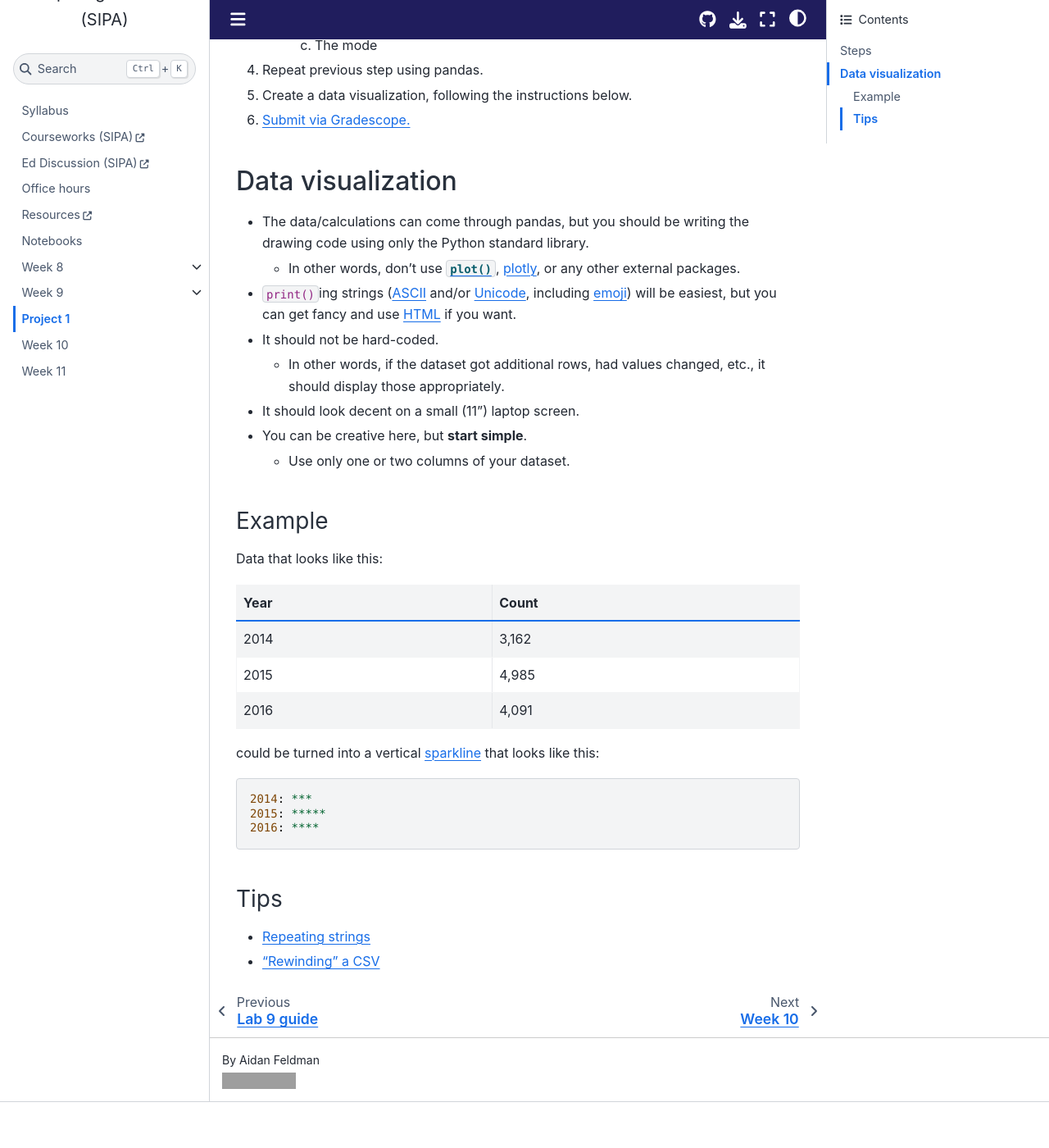
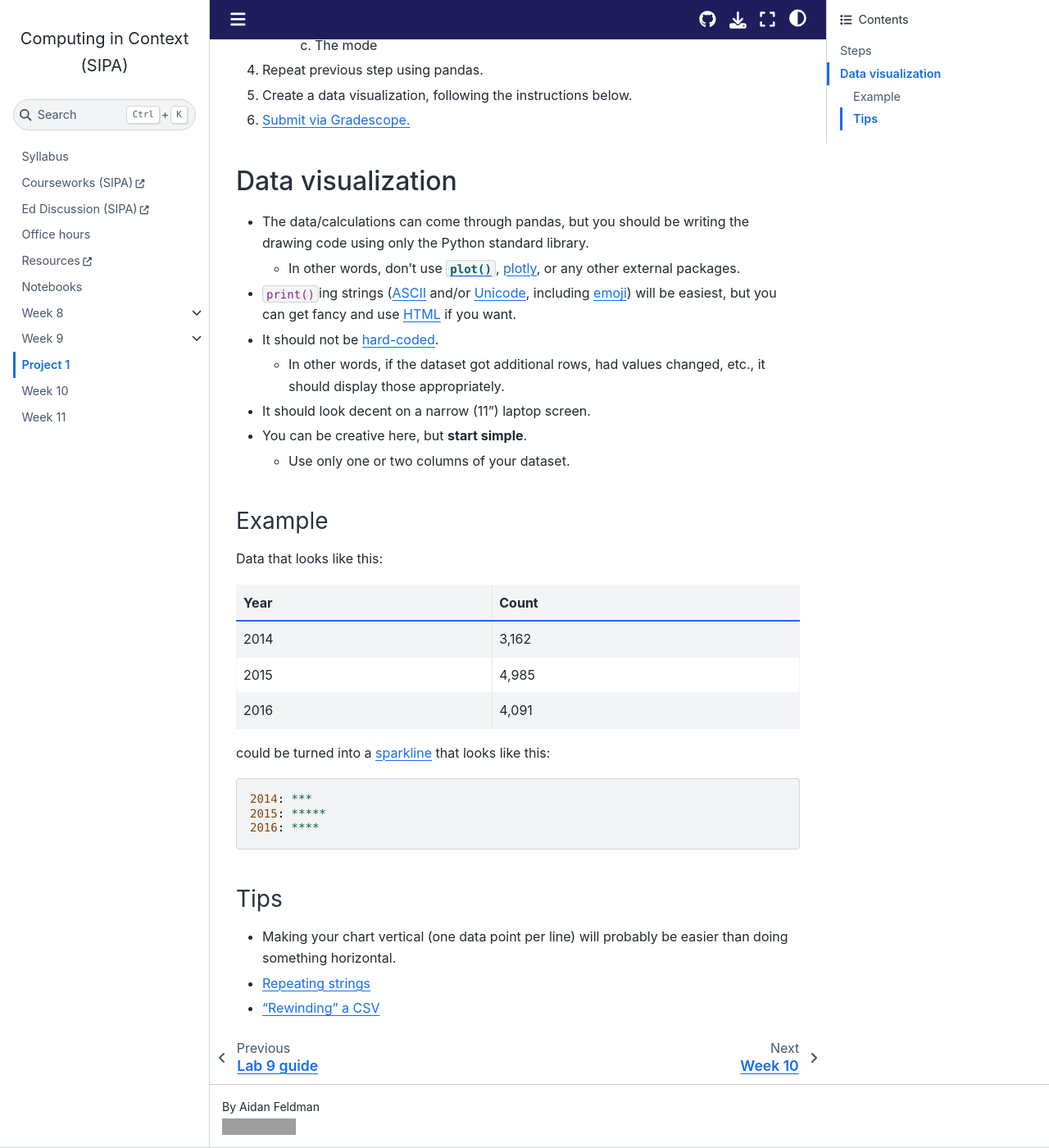
Before and after one commit to afeld/computing-in-context, a Jupyter Book: the page built from project_1.md, in a window 1280 px wide and 1400 px high, scrolled down 880 px. Shown: the whole window at 82% size. Built offline with Jupyter Book 1.0.4 settings and Sphinx 7.4.7 and the Sphinx Book theme 1.1.4, drawn with Linux system fonts in a browser that asks for light colours; before the commit the page ends 2224 px from its top, so only the background shows below that; grey boxes are pictures that could not be loaded.

Commit message:
recommend vertical data viz

```diff
--- a/project_1.md
+++ b/project_1.md
@@ -36,9 +36,9 @@
 - The data/calculations can come through pandas, but you should be writing the drawing code using only the Python standard library.
   - In other words, don't use [`plot()`](https://pandas.pydata.org/docs/reference/api/pandas.DataFrame.plot.html), [plotly](https://plotly.com/python/), or any other external packages.
 - `print()`ing strings ([ASCII](https://www.techtarget.com/whatis/definition/ASCII-American-Standard-Code-for-Information-Interchange) and/or [Unicode](https://en.wikipedia.org/wiki/List_of_Unicode_characters), including [emoji](https://getemoji.com/)) will be easiest, but you can get fancy and use [HTML](https://mkonicek.medium.com/simple-tip-how-to-use-html-in-jupyter-notebook-eef14e81dbc5) if you want.
-- It should not be hard-coded.
+- It should not be [hard-coded](https://en.wikipedia.org/wiki/Hard_coding).
   - In other words, if the dataset got additional rows, had values changed, etc., it should display those appropriately.
-- It should look decent on a small (11") laptop screen.
+- It should look decent on a narrow (11") laptop screen.
 - You can be creative here, but **start simple**.
   - Use only one or two columns of your dataset.
 
@@ -62,5 +62,6 @@
 
 ### Tips
 
+- Making your chart vertical (one data point per line) will probably be easier than doing something horizontal.
 - [Repeating strings](https://phoenixnap.com/kb/python-repeat-string)
 - ["Rewinding" a CSV](https://stackoverflow.com/questions/431752/python-csv-reader-how-do-i-return-to-the-top-of-the-file)
```
Also changed, not shown: other parts of project_1.md (+1 -1 lines).
